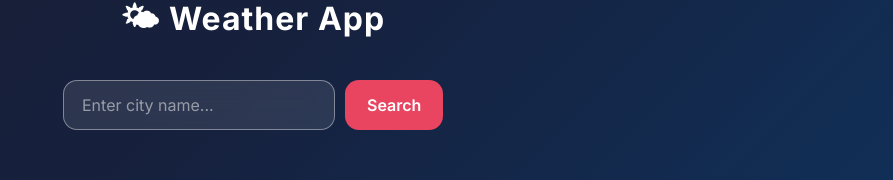
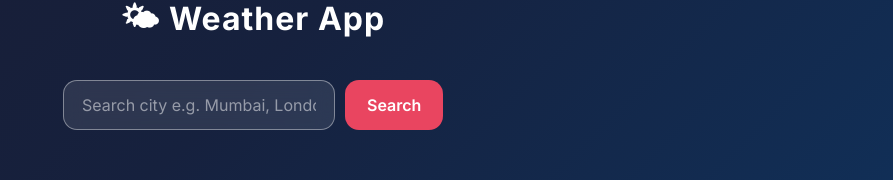
Before and after one commit to jeellakhani/vanilla-weather-app, a plain HTML site: page index.html in a window 1280 px wide. Shown: the part 325-505 px from the top of the page, without its empty margins (387-1280 px from the left). Drawn offline with Linux system fonts and the light colour scheme.

Commit message:
ux: improve search input placeholder text

```diff
--- a/index.html
+++ b/index.html
@@ -13,7 +13,7 @@
     <h1 class="title">🌤 Weather App</h1>
 
     <div class="search-box">
-      <input type="text" id="city-input" placeholder="Enter city name..." />
+      <input type="text" id="city-input" placeholder="Search city e.g. Mumbai, London..." />
       <button id="search-btn">Search</button>
     </div>
 
```
